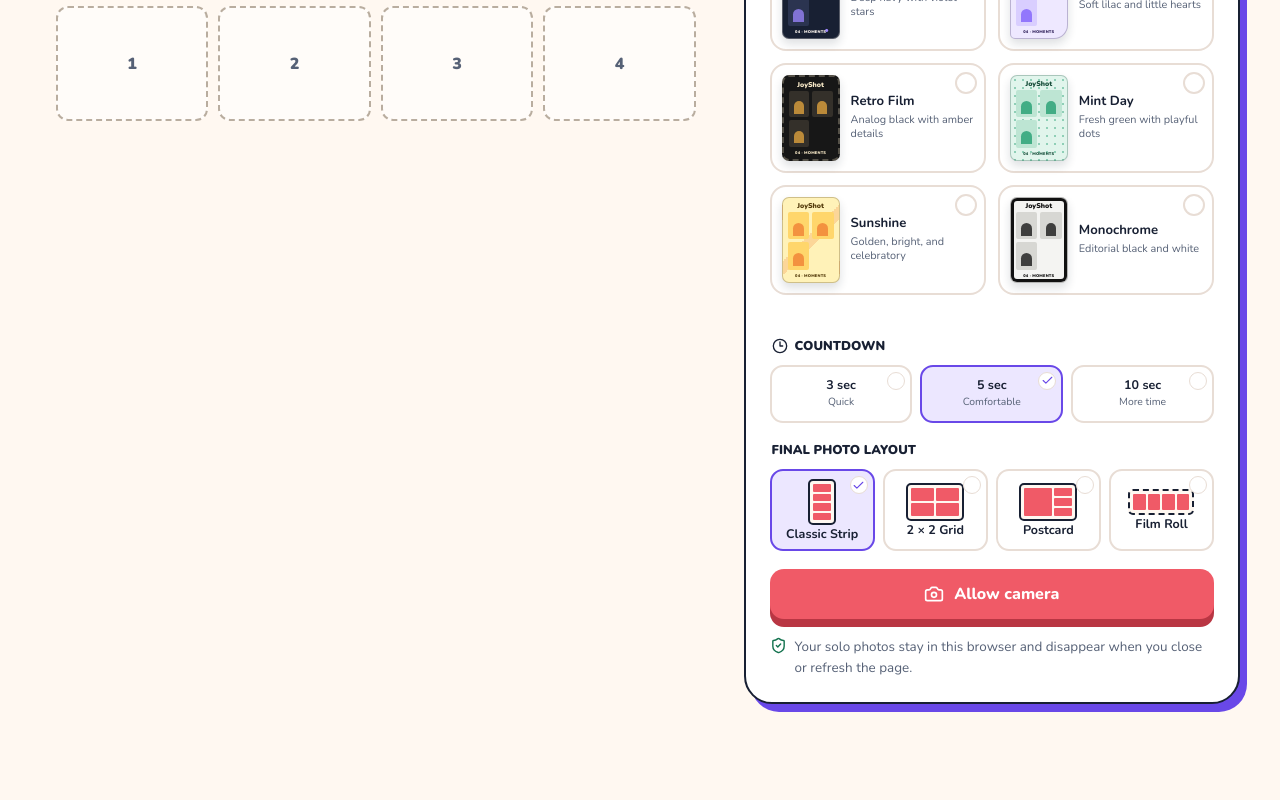
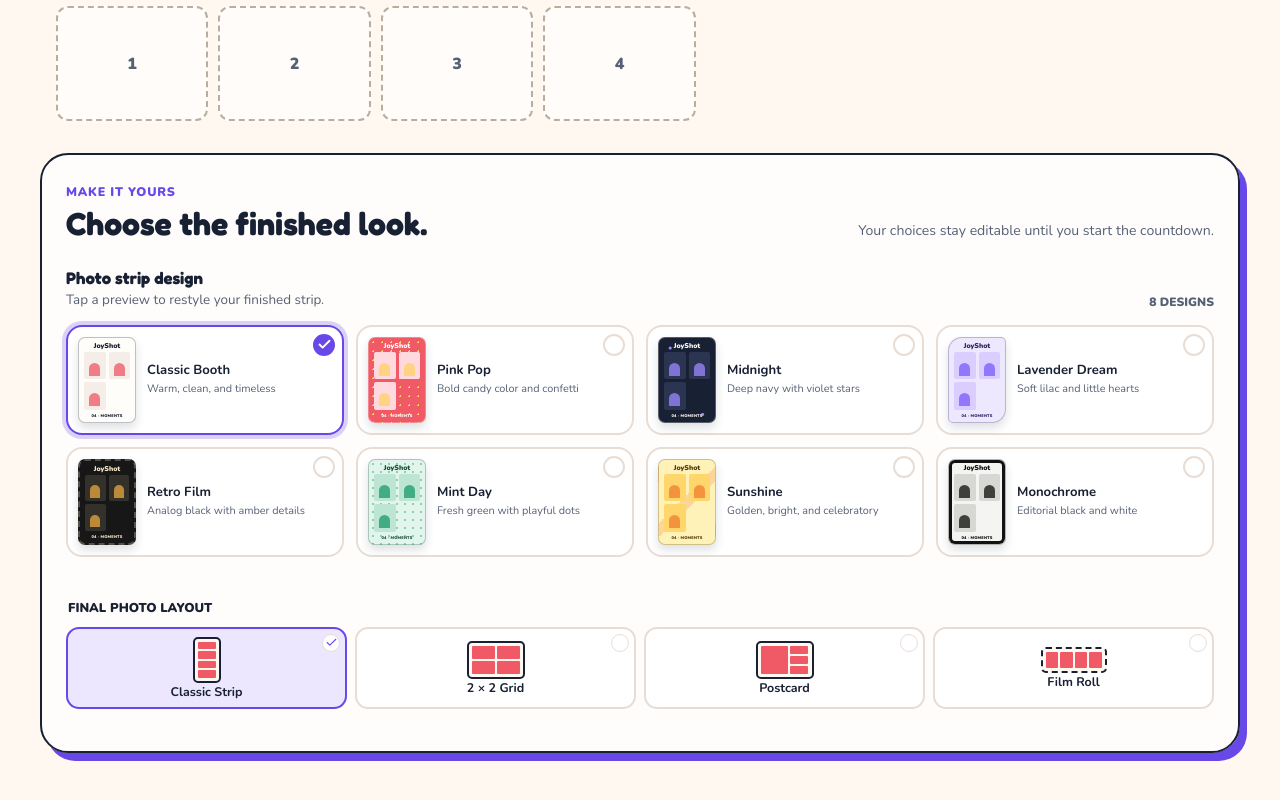
Before and after one commit to sauxxxxx/joyshot, a Next.js app in the folder apps/web/: page /solo in a window 1280 px wide. Shown: the part 988-1788 px from the top of the page. Built offline with nearby package versions, Linux system fonts and the light colour scheme.

Commit message:
Rebalance solo booth customization

```diff
--- a/apps/web/features/solo/SoloBooth.module.css
+++ b/apps/web/features/solo/SoloBooth.module.css
@@ -187,6 +187,44 @@
   width: 100%;
 }
 
+.customization {
+  margin-top: 32px;
+  border: 2px solid var(--color-foreground);
+  border-radius: var(--radius-lg);
+  padding: 24px;
+  background: rgb(255 255 255 / 72%);
+  box-shadow: 7px 8px 0 var(--color-secondary);
+}
+
+.customizationHeading {
+  display: flex;
+  align-items: end;
+  justify-content: space-between;
+  gap: 24px;
+  padding-bottom: 4px;
+}
+
+.customizationHeading span {
+  color: var(--color-secondary);
+  font-size: 0.78rem;
+  font-weight: 900;
+  letter-spacing: 0.06em;
+  text-transform: uppercase;
+}
+
+.customizationHeading h2 {
+  margin: 4px 0 0;
+  font-size: clamp(1.45rem, 3vw, 2rem);
+}
+
+.customizationHeading p {
+  max-width: 360px;
+  margin: 0;
+  color: var(--color-muted);
+  font-size: 0.88rem;
+  text-align: right;
+}
+
 .privacy,
 .error {
   display: flex;
@@ -294,6 +332,22 @@
   }
 }
 
+@media (max-width: 620px) {
+  .customization {
+    padding: 18px;
+  }
+
+  .customizationHeading {
+    align-items: start;
+    flex-direction: column;
+    gap: 8px;
+  }
+
+  .customizationHeading p {
+    text-align: left;
+  }
+}
+
 @media (prefers-reduced-motion: reduce) {
   .countdownOverlay strong {
     animation: none;
--- a/apps/web/features/solo/SoloBooth.tsx
+++ b/apps/web/features/solo/SoloBooth.tsx
@@ -182,10 +182,8 @@ export function SoloBooth() {
           </div>
           <div className={styles.checklist}>
             <div className={cameraStatus === "ready" ? styles.checked : ""}><span><Camera size={18} /> Camera access</span>{cameraStatus === "ready" && <Check size={18} />}</div>
-            <div className={styles.checked}><span><ShieldCheck size={18} /> Local processing</span><Check size={18} /></div>
           </div>
-          <StripThemePicker label="Pick your starting style" onChange={setTheme} value={theme} />
-          <BoothSettingsPicker settings={settings} onChange={setSettings} />
+          <BoothSettingsPicker settings={settings} onChange={setSettings} showLayout={false} />
           {cameraStatus !== "ready" ? (
             <button className="button buttonPrimary" type="button" onClick={() => void startCamera()} disabled={cameraStatus === "requesting"}>
               {cameraStatus === "requesting" ? <LoaderCircle className={styles.spinner} size={20} /> : <Camera size={20} />}
@@ -201,6 +199,18 @@ export function SoloBooth() {
         </aside>
       </div>
 
+      <section className={styles.customization} aria-labelledby="customization-title">
+        <div className={styles.customizationHeading}>
+          <div>
+            <span>Make it yours</span>
+            <h2 id="customization-title">Choose the finished look.</h2>
+          </div>
+          <p>Your choices stay editable until you start the countdown.</p>
+        </div>
+        <StripThemePicker label="Photo strip design" onChange={setTheme} value={theme} />
+        <BoothSettingsPicker settings={settings} onChange={setSettings} showTimer={false} />
+      </section>
+
       {phase === "processing" && (
         <div className={styles.processing} role="status"><LoaderCircle className={styles.spinner} size={24} /> Making your photo strip...</div>
       )}
--- a/apps/web/features/strip/BoothSettingsPicker.tsx
+++ b/apps/web/features/strip/BoothSettingsPicker.tsx
@@ -15,8 +15,8 @@ const layouts: Array<{ value: PhotoLayoutId; label: string }> = [
   { value: "film", label: "Film Roll" },
 ];
 
-export function BoothSettingsPicker({ disabled, settings, onChange, showTimer = true }: {
-  disabled?: boolean; settings: BoothSettings; onChange: (settings: BoothSettings) => void; showTimer?: boolean;
+export function BoothSettingsPicker({ disabled, settings, onChange, showLayout = true, showTimer = true }: {
+  disabled?: boolean; settings: BoothSettings; onChange: (settings: BoothSettings) => void; showLayout?: boolean; showTimer?: boolean;
 }) {
   return <section className={styles.settings} aria-label="Booth settings">
     {showTimer && <fieldset><legend><Clock3 size={16} /> Countdown</legend><div className={styles.timerGrid}>
@@ -25,14 +25,14 @@ export function BoothSettingsPicker({ disabled, settings, onChange, showTimer =
         <strong>{timer.label}</strong><small>{timer.hint}</small>
       </Choice>)}
     </div></fieldset>}
-    <fieldset><legend>Final photo layout</legend><div className={styles.layoutGrid}>
+    {showLayout && <fieldset><legend>Final photo layout</legend><div className={styles.layoutGrid}>
       {layouts.map((layout) => <Choice key={layout.value} checked={settings.layout === layout.value} disabled={disabled}
         name="layout" onChange={() => onChange({ ...settings, layout: layout.value })}>
         <span className={styles.layoutPreview} data-layout={layout.value} aria-hidden="true">
           {[0, 1, 2, 3].map((item) => <i key={item} />)}
         </span><strong>{layout.label}</strong>
       </Choice>)}
-    </div></fieldset>
+    </div></fieldset>}
   </section>;
 }
 
--- a/apps/web/features/strip/StripThemePicker.module.css
+++ b/apps/web/features/strip/StripThemePicker.module.css
@@ -1,4 +1,7 @@
-.picker { padding-block: 24px; }
+.picker {
+  padding-block: 24px;
+  container-type: inline-size;
+}
 
 .heading {
   display: flex;
@@ -90,11 +93,11 @@
 
 .selected .check { border-color: var(--color-secondary); background: var(--color-secondary); color: white; }
 
-@media (min-width: 520px) {
-  .grid { grid-template-columns: repeat(2, minmax(180px, 1fr)); }
+@container (min-width: 760px) {
+  .grid { grid-template-columns: repeat(4, minmax(0, 1fr)); }
 }
 
-@media (max-width: 380px) {
+@container (max-width: 350px) {
   .grid { grid-template-columns: 1fr; }
 }
 
```
